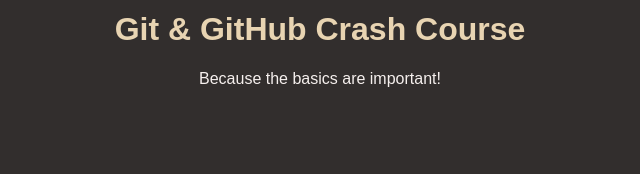
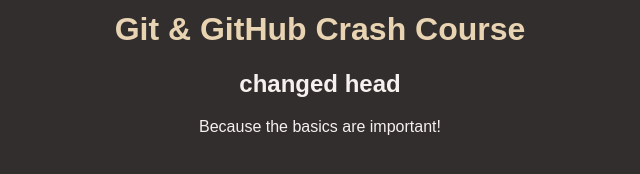
Before and after one commit to aarush1/GitActions, a plain HTML site: page index.html in a window 1280 px wide. Shown: the part 158-332 px from the top of the page, without its empty margins (320-960 px from the left). Drawn offline with Linux system fonts and the light colour scheme.

```diff
--- a/index.html
+++ b/index.html
@@ -10,6 +10,7 @@
   <body>
     <img id="logo" src="logo.png" alt="A logo that contains the word 'Git'" />
     <h1>Git & GitHub Crash Course</h1>
+    <h2>changed head</h2>
     <p>Because the basics are important!</p>
   </body>
 </html>
```
